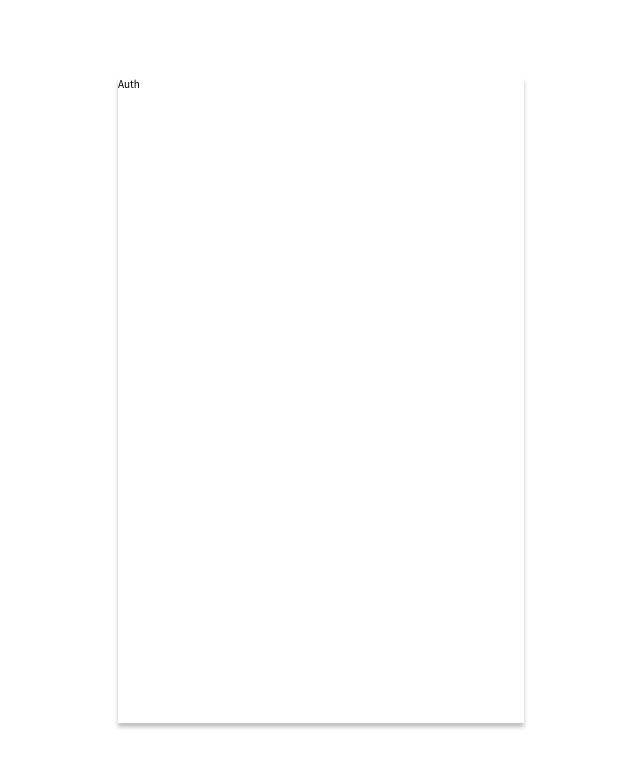
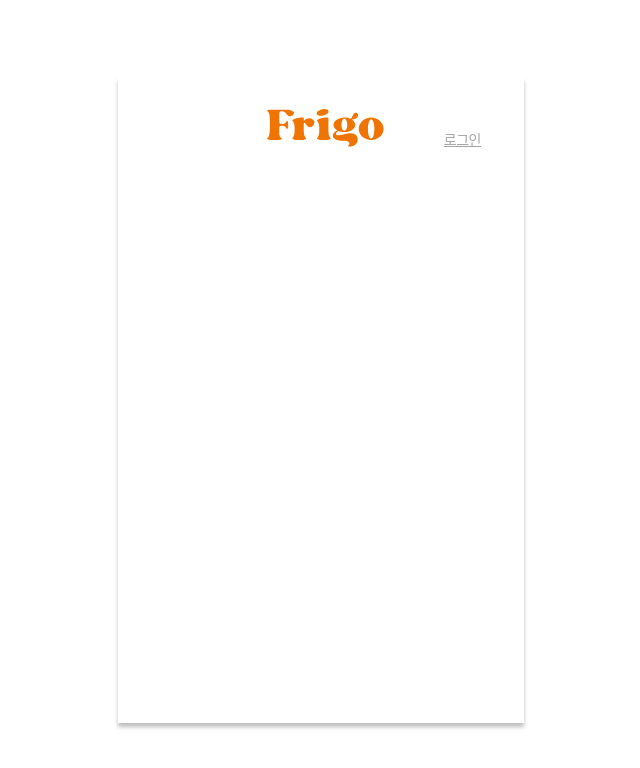
Before and after one commit to ericagong/Frigo-FE, a React (Create React App) app: page /auth in a window 1280 px wide. Shown: the top 768 px of the page, without its empty margins (319-959 px from the left). Built offline with nearby package versions, Linux system fonts and the light colour scheme.

Commit message:
feat: 회원가입 Header 섹션 구현

```diff
--- /dev/null
+++ b/src/components/auth/LinkButton.js
@@ -0,0 +1,31 @@
+import styled, { css } from "styled-components";
+import { Text } from "../styles/Typography";
+
+const LinkButton = ({ text, onClick, style }) => {
+  console.log(style);
+  return (
+    <Root onClick={onClick} style={style}>
+      <Text
+        fontSize={`1.4rem`}
+        lineHeight={`2.027rem`}
+        style={{ textAlign: "right", textDecoration: "underline" }}
+      >
+        {text}
+      </Text>
+    </Root>
+  );
+};
+
+const Root = styled.button`
+  border: none;
+  ${(props) =>
+    props.style &&
+    css`
+			{...props.style}
+	`}
+  &:hover {
+    cursor: pointer;
+  }
+`;
+
+export default LinkButton;
--- /dev/null
+++ b/src/components/auth/SignUp.js
@@ -0,0 +1,35 @@
+import { useCallback } from "react";
+import { ReactComponent as ILogo } from "../../assets/illustrations/frigo_logo_text.svg";
+import LinkButton from "./LinkButton";
+import styled from "styled-components";
+
+const SignUp = () => {
+  const goSignIn = useCallback(() => {
+    console.log("click login");
+  }, []);
+
+  return (
+    <Root>
+      <Header>
+        <Logo />
+        <LinkButton text="로그인" onClick={goSignIn} />
+      </Header>
+    </Root>
+  );
+};
+
+const Root = styled.div`
+  padding: 3.2rem 3.7rem 2.3rem 3.7rem;
+`;
+
+const Header = styled.div`
+  display: flex;
+  align-items: flex-end;
+  justify-content: space-between;
+`;
+
+const Logo = styled(ILogo)`
+  margin-left: calc(14.3rem - 3.2rem);
+`;
+
+export default SignUp;
--- a/src/components/styles/Typography.js
+++ b/src/components/styles/Typography.js
@@ -199,11 +199,11 @@ const ST_16 = styled(TitleBase)`
 
 /**
  * 내부 텍스트
- * @description props: fontWeight=medium, lineHeight=1.448rem, color=colrs.gray4, style
+ * @description props: fontSize=1rem, fontWeight=medium, lineHeight=1.448rem, color=colrs.gray4, style
  */
 const Text = styled.div`
   font-family: ${fonts.nato_sans};
-  font-size: 1rem;
+  font-size: ${(props) => (!props.fontSize ? `1rem` : props.fontSize)};
 	font-weight: ${(props) =>
     !props.fontWeight ? fontWeights.medium : props.fontWeight}
   line-height: ${(props) =>
--- a/src/pages/auth/index.js
+++ b/src/pages/auth/index.js
@@ -1,9 +1,10 @@
 import Root from "../../components/auth/Layout";
+import SignUp from "../../components/auth/SignUp";
 
 const Auth = () => {
   return (
     <Root>
-      <div>Auth</div>
+      <SignUp />
     </Root>
   );
 };
```
Also changed, not shown: src/assets/illustrations/frigo_logo_text.svg (renamed from src/assets/illustrations/frigo_logo.svg).
